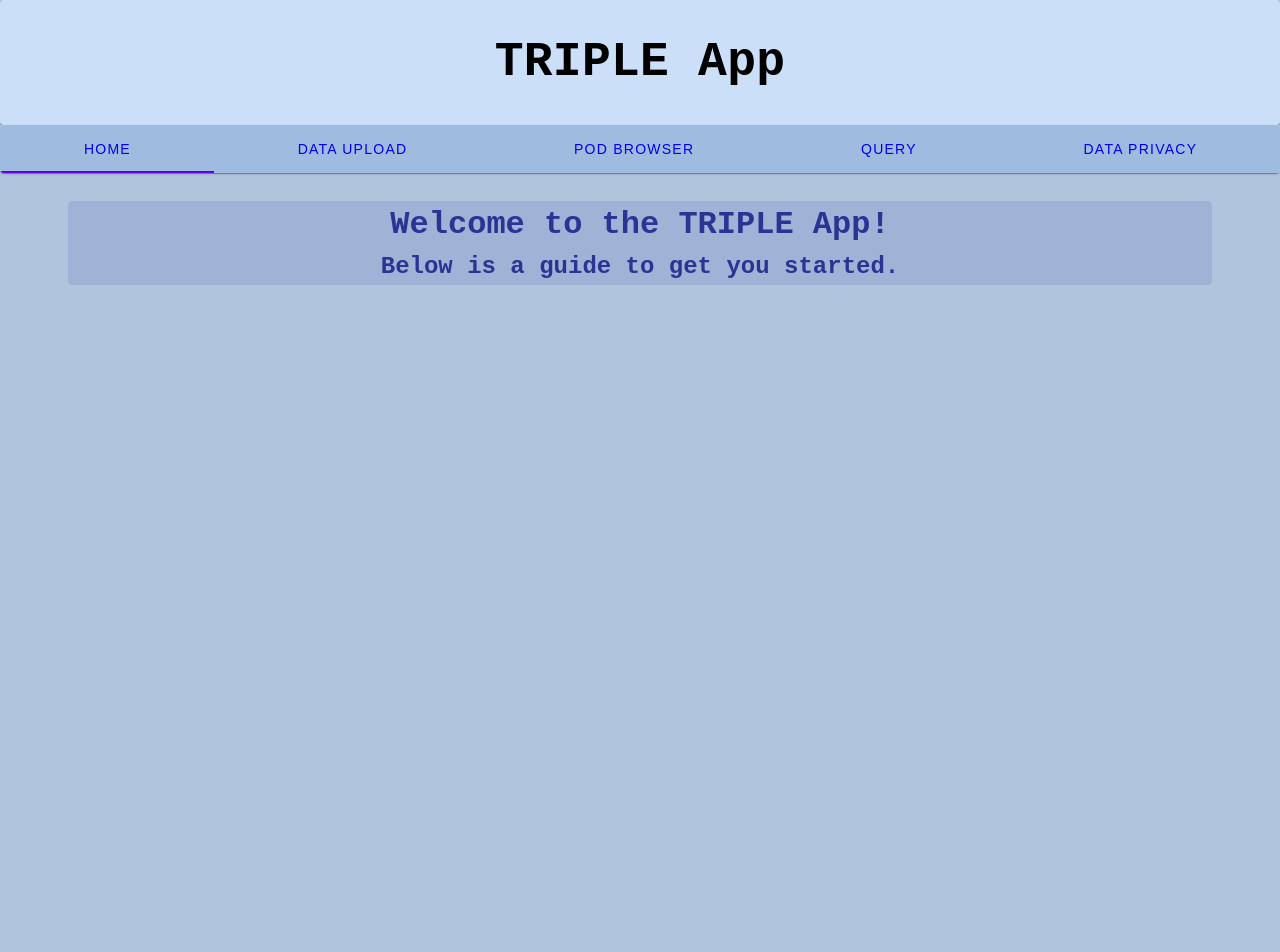
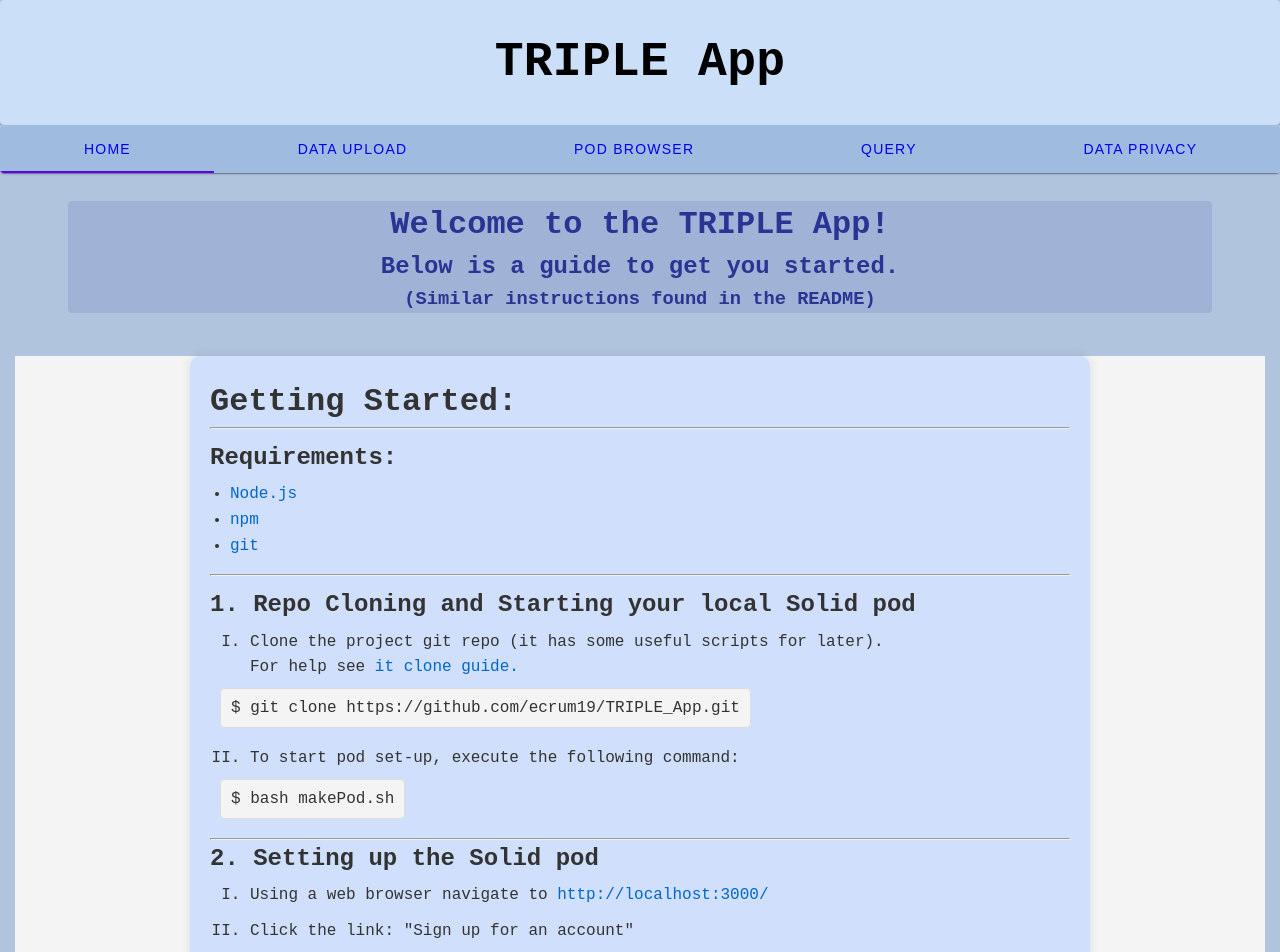
Before and after one commit to KNowledgeOnWebScale/solid-cockpit, a Vue app: page / in a window 1280 px wide. Shown: the top 952 px of the page. Before the commit the page ends 800 px from the top, so only its background shows below. Built offline with nearby package versions, Linux system fonts and the light colour scheme; what @comunica/query-sparql-link-traversal-solid, @inrupt/solid-client-authn-browser would draw is missing.

Commit message:
changes to landing page

```diff
--- a/src/components/LandingPage.vue
+++ b/src/components/LandingPage.vue
@@ -7,11 +7,72 @@
         class="mx-auto"
         color="indigo-darken-3"
       >
-        <h1>Welcome to the TRIPLE App!</h1>
-        <h2>Below is a guide to get you started.</h2>
+        <div class="entry">
+          <h1>Welcome to the TRIPLE App!</h1>
+          <h2>Below is a guide to get you started.</h2>
+          <h3>(Similar instructions found in the README)</h3>
+        </div>
       </v-card>
     </v-col>
   </v-container>
+
+  <body>
+    <div class="container">
+      <h1 class="guide">Getting Started:</h1>
+      <hr />
+
+      <h2 class="req">Requirements:</h2>
+      <ul>
+        <li>
+          <a href="https://nodejs.org/en/">Node.js</a>
+        </li>
+        <li><a href="https://www.npmjs.com/package/download">npm</a></li>
+        <li><a href="https://git-scm.com/downloads">git</a></li>
+      </ul>
+      <hr />
+
+      <h2 class="req">1. Repo Cloning and Starting your local Solid pod</h2>
+      <ol>
+        <li>
+          Clone the project git repo (it has some useful scripts for later).<br />For
+          help see
+          <a
+            href="https://docs.github.com/en/repositories/creating-and-managing-repositories/cloning-a-repository"
+            >it clone guide.</a
+          >
+        </li>
+      </ol>
+      <pre><code>$ git clone https://github.com/ecrum19/TRIPLE_App.git</code></pre>
+      <ol start="2">
+        <li>To start pod set-up, execute the following command:</li>
+      </ol>
+      <pre><code>$ bash makePod.sh</code></pre>
+
+      <hr />
+
+      <h2>2. Setting up the Solid pod</h2>
+      <ol>
+        <li>
+          Using a web browser navigate to
+          <a href="http://localhost:3000/">http://localhost:3000/</a>
+        </li>
+        <li>Click the link: "Sign up for an account"</li>
+        <li>Fill out the fields and click "Register"</li>
+        <li>On the "Your Account" page, click on "Create pod"</li>
+        <li>Enter a name for the pod and click "Create pod"</li>
+        <li>Return to the home page by clicking "Back"</li>
+      </ol>
+      <p>
+        Voila, you now have a pod hosted by your local machine. Now, let us add
+        something to it!
+      </p>
+
+      <h4>Launching the TRIPLE App</h4>
+      <ol>
+        <li>First install all dependencies:</li>
+      </ol>
+    </div>
+  </body>
 </template>
 
 <script>
@@ -41,8 +102,70 @@
 </script>
 
 <style scoped>
-h1,h2 {
+.entry {
   font-family: "Courier New", monospace;
   text-align: center;
 }
+
+.guide {
+  text-align: Left;
+}
+
+.req {
+  margin-top: 10px;
+}
+
+body {
+  font-family: Arial, sans-serif;
+  line-height: 1.6;
+  margin: 15px;
+  background-color: #f4f4f4;
+}
+
+code {
+  background: #f4f4f4;
+  border: 1px solid #ddd;
+  padding: 10px;
+  border-radius: 5px;
+  overflow-x: auto;
+}
+
+pre {
+  padding-left: 10px;
+  padding-bottom: 10px;
+  margin-bottom: 15px;
+}
+
+ul,
+ol {
+  margin-left: 20px;
+  margin-bottom: 15px;
+  margin-top: 5px;
+}
+
+ol li {
+  margin-bottom: 10px;
+  margin-left: 20px;
+  list-style-type: upper-roman;
+  align-items: Left;
+}
+
+a {
+  color: #0066cc;
+  text-decoration: none;
+}
+
+a:hover {
+  text-decoration: underline;
+}
+
+.container {
+  font-family: "Courier New", monospace;
+  max-width: 900px;
+  margin: auto;
+  padding: 20px;
+  background: #d0e0fc;
+  border-radius: 10px;
+  box-shadow: 0 0 10px rgba(0, 0, 0, 0.1);
+}
 </style>
```
Also changed, not shown: 1 other file (tests, documents, lock files or other folders).
